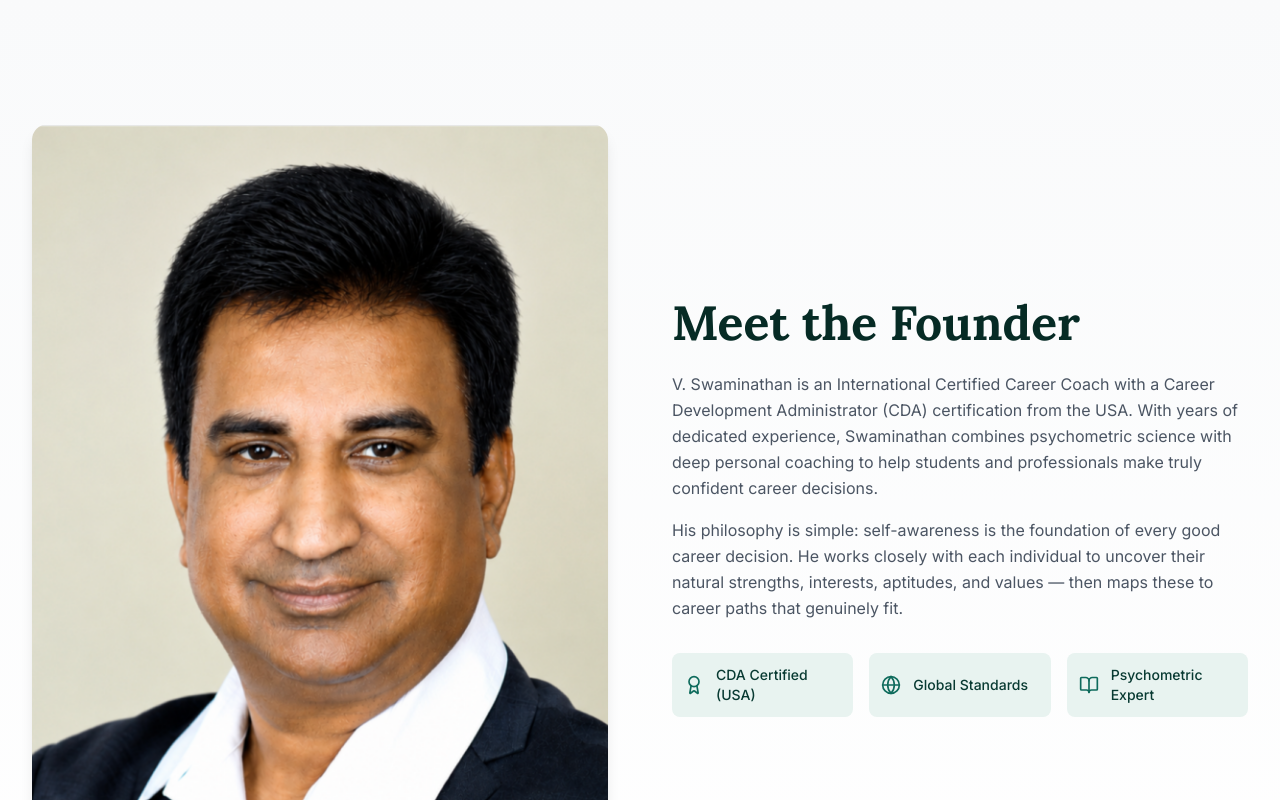
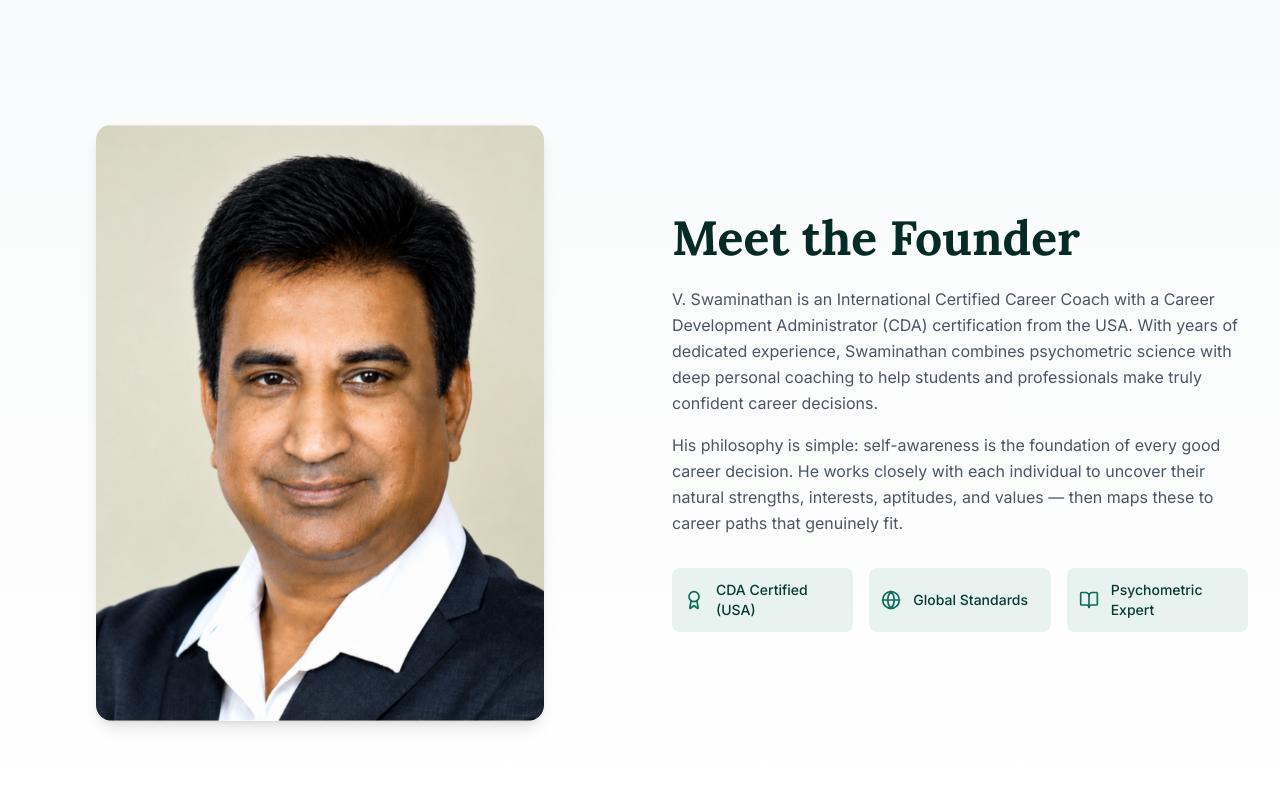
Before and after one commit to MercyVisu/Deepclarity-Website, a Next.js app in the folder frontend/: page / in a window 1280 px wide. Shown: the part 1940-2740 px from the top of the page. Built offline with nearby package versions, Linux system fonts and the light colour scheme; no server answers.

Commit message:
Fix: cap founder photo width consistently on all screen sizes

```diff
--- a/frontend/src/components/home/about-founder.tsx
+++ b/frontend/src/components/home/about-founder.tsx
@@ -17,7 +17,7 @@
             transition={{ duration: 0.6 }}
             className="relative"
           >
-            <div className="max-w-md mx-auto lg:max-w-none">
+            <div className="max-w-md mx-auto">
               <div className="aspect-[3/4] relative rounded-2xl overflow-hidden shadow-lg">
                 <Image
                   src="/founder.jpg"
```
